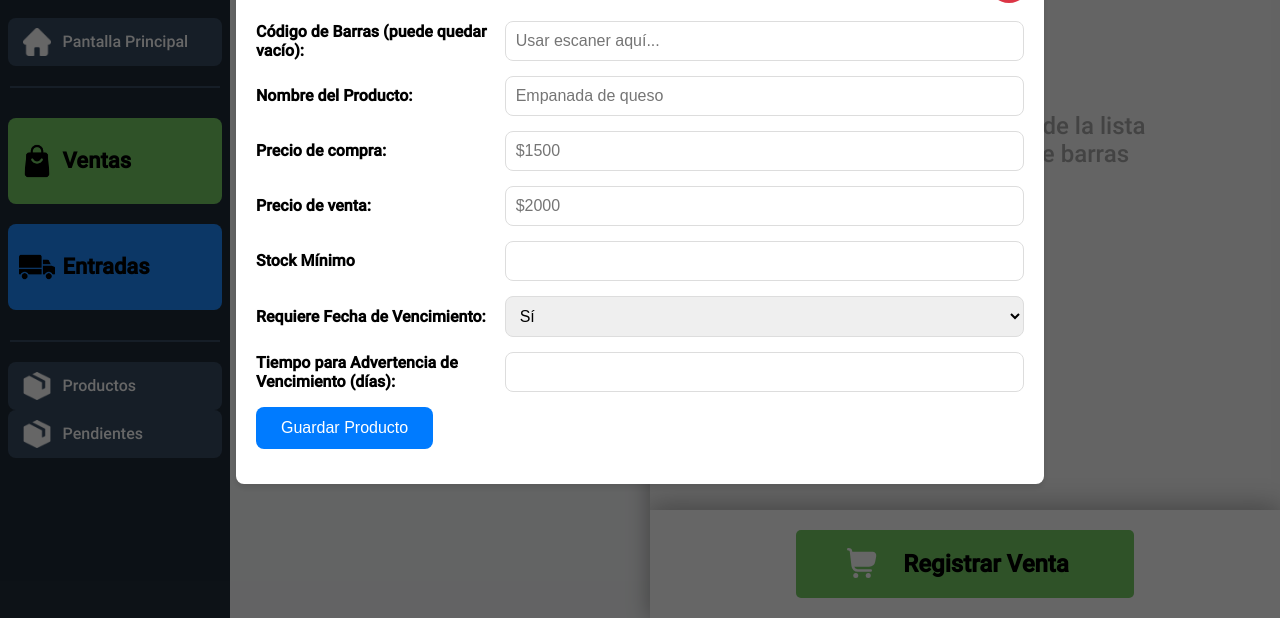
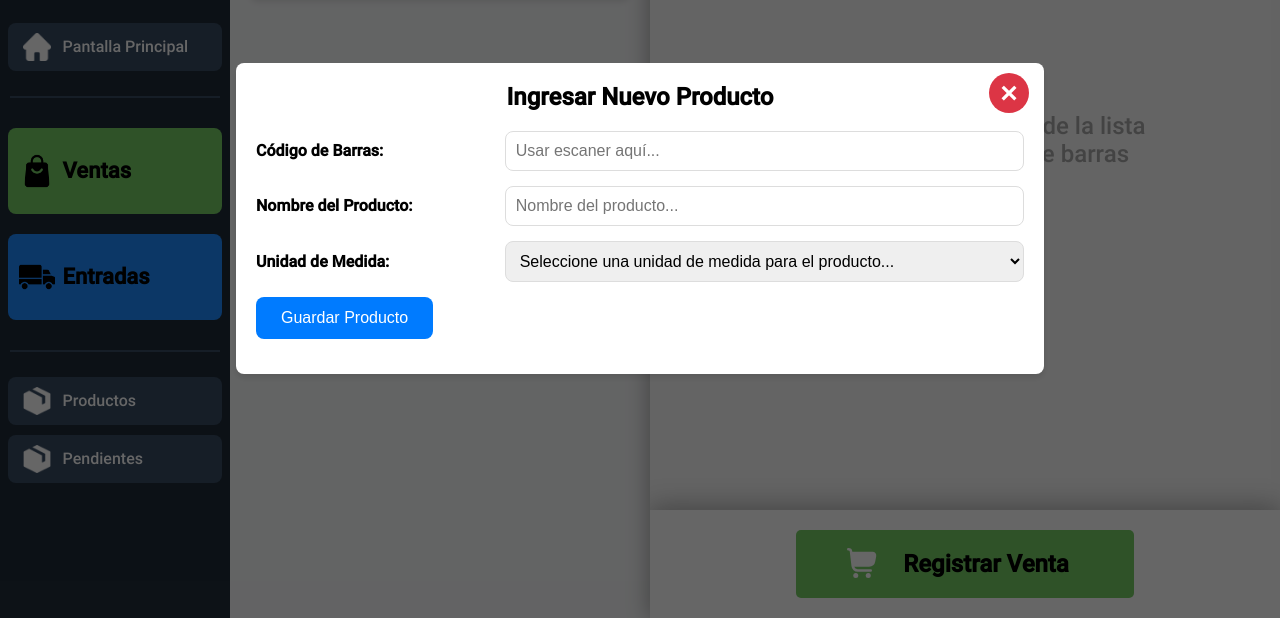
Before and after one commit to garaneda21/sistema-de-inventario-php, a PHP site: page /modulo_ventas.php in a window 1280 px wide. Shown: the part 182-800 px from the top of the page. Run offline with PHP 8.4, Linux system fonts and the light colour scheme; the visitor is signed in with stand-in values (Sample User, id 1); data that the repository does not hold is empty.

Commit message:
borrado código para obtener unidades de medida
y se cambiaron cosas del modulo de ventas

```diff
--- a/modulo_productos.php
+++ b/modulo_productos.php
@@ -1,6 +1,5 @@
 <?php
 require_once "includes/modulo_productos/tabla_productos.php";
-require_once "includes/modulo_productos/modal_productos.php"
 ?>
 
 <!DOCTYPE html>
@@ -91,9 +90,8 @@ require_once "includes/modulo_productos/modal_productos.php"
                                 <label for="unit-measure" class="modal-label">Unidad de Medida:</label>
                                 <select id="unit-measure" name="unidad_de_medida" class="modal-input" required>
                                     <option value="">Seleccione una unidad de medida para el producto...</option>
-                                    <?php
-                                    datos_unidad($unidades_de_medida);
-                                    ?>
+                                    <option value="1">Unidad</option>
+                                    <option value="2">Kilo</option>
                                 </select>
                             </div>
                             <div class="modal-row">
--- a/modulo_ventas.php
+++ b/modulo_ventas.php
@@ -116,38 +116,22 @@ require_once "includes/input_escaner_vista.php";
 
             <!-- Cuerpo del modal -->
             <div class="modal-body">
-                <form id="product-form" action="includes/modulo_productos/ingresar_producto.php" method="post">
+                <form id="product-form" action="includes/modulo_productos_pendientes/ingresar_producto_pendiente.php" method="post">
                     <div class="modal-row">
-                        <label for="barcode" class="modal-label">Código de Barras (puede quedar vacío):</label>
+                        <label for="barcode" class="modal-label">Código de Barras:</label>
                         <input type="text" id="barcode" name="codigo_de_barra" class="modal-input" placeholder="Usar escaner aquí...">
                     </div>
                     <div class="modal-row">
                         <label for="product-name" class="modal-label">Nombre del Producto:</label>
-                        <input type="text" id="product-name" name="nombre_producto" class="modal-input" placeholder="Empanada de queso" required>
+                        <input type="text" id="product-name" name="nombre_producto" class="modal-input" placeholder="Nombre del producto..." required>
                     </div>
                     <div class="modal-row">
-
-                        <label for="product-cost" class="modal-label">Precio de compra:</label>
-                        <input type="number" id="product-cost" name="costo" class="modal-input" min="0" placeholder="$1500" required>
-                    </div>
-                    <div class="modal-row">
-                        <label for="product-price" class="modal-label">Precio de venta:</label>
-                        <input type="number" id="product-price" name="precio" class="modal-input" min="0" placeholder="$2000" required>
-                    </div>
-                    <div class="modal-row">
-                        <label for="min-stock" class="modal-label">Stock Mínimo</label>
-                        <input type="number" id="min-stock" name="stock_minimo" min="0" class="modal-input" required>
-                    </div>
-                    <div class="modal-row">
-                        <label for="requires-expiry" class="modal-label">Requiere Fecha de Vencimiento:</label>
-                        <select id="requires-expiry" name="requiere_fecha_vencimiento" class="modal-input" required>
-                            <option value="1">Sí</option>
-                            <option value="0">No</option>
+                        <label for="unit-measure" class="modal-label">Unidad de Medida:</label>
+                        <select id="unit-measure" name="unidad_de_medida" class="modal-input" required>
+                            <option value="">Seleccione una unidad de medida para el producto...</option>
+                            <option value="1">Unidad</option>
+                            <option value="2">Kilo</option>
                         </select>
-                    </div>
-                    <div class="modal-row" id="expiry-time-container" hidden>
-                        <label for="expiry-time" class="modal-label">Tiempo para Advertencia de Vencimiento (días):</label>
-                        <input type="number" id="expiry-time" name="tiempo_alerta_vencimiento" class="modal-input">
                     </div>
                     <div class="modal-row">
                         <button type="submit" class="modal-submit">Guardar Producto</button>
--- a/styles/layout.css
+++ b/styles/layout.css
@@ -66,6 +66,7 @@ aside .sidebar-btn {
     gap: 10px;
     background-color: #384c63;
     color: white;
+    margin: 5px;
     padding: 10px 15px;
     border-radius: 8px;
     width: 88%;
```
Also changed, not shown: db/esquema.sql (+2 -10 lines), includes/modulo_productos/modal_productos.php (deleted, +0 -13 lines), includes/modulo_productos/modal_productos_modelo.php (deleted, +0 -12 lines), includes/modulo_productos/modal_productos_vista.php (deleted, +0 -7 lines), includes/modulo_productos_pendientes/ingresar_producto_pendiente.php (added, +28 -0 lines), includes/modulo_productos_pendientes/ingresar_producto_pendiente_modelo.php (added, +39 -0 lines).
